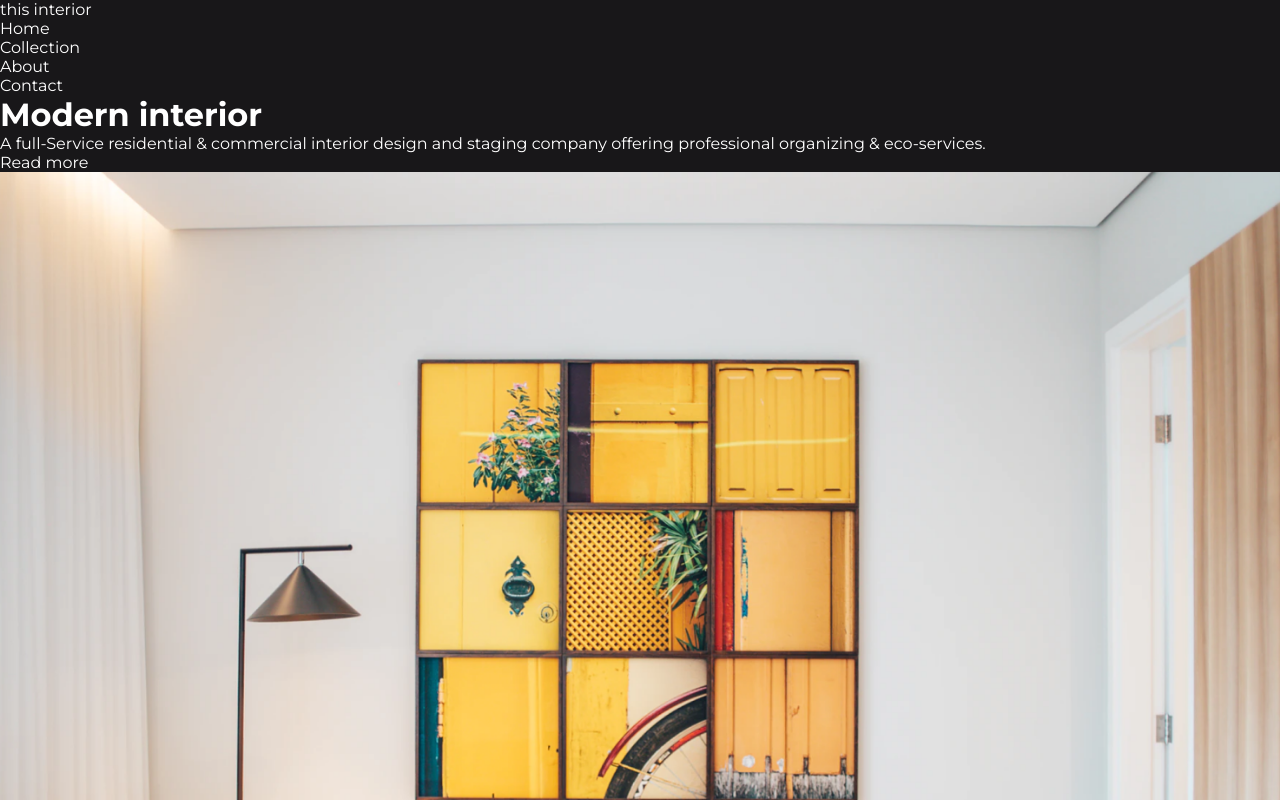
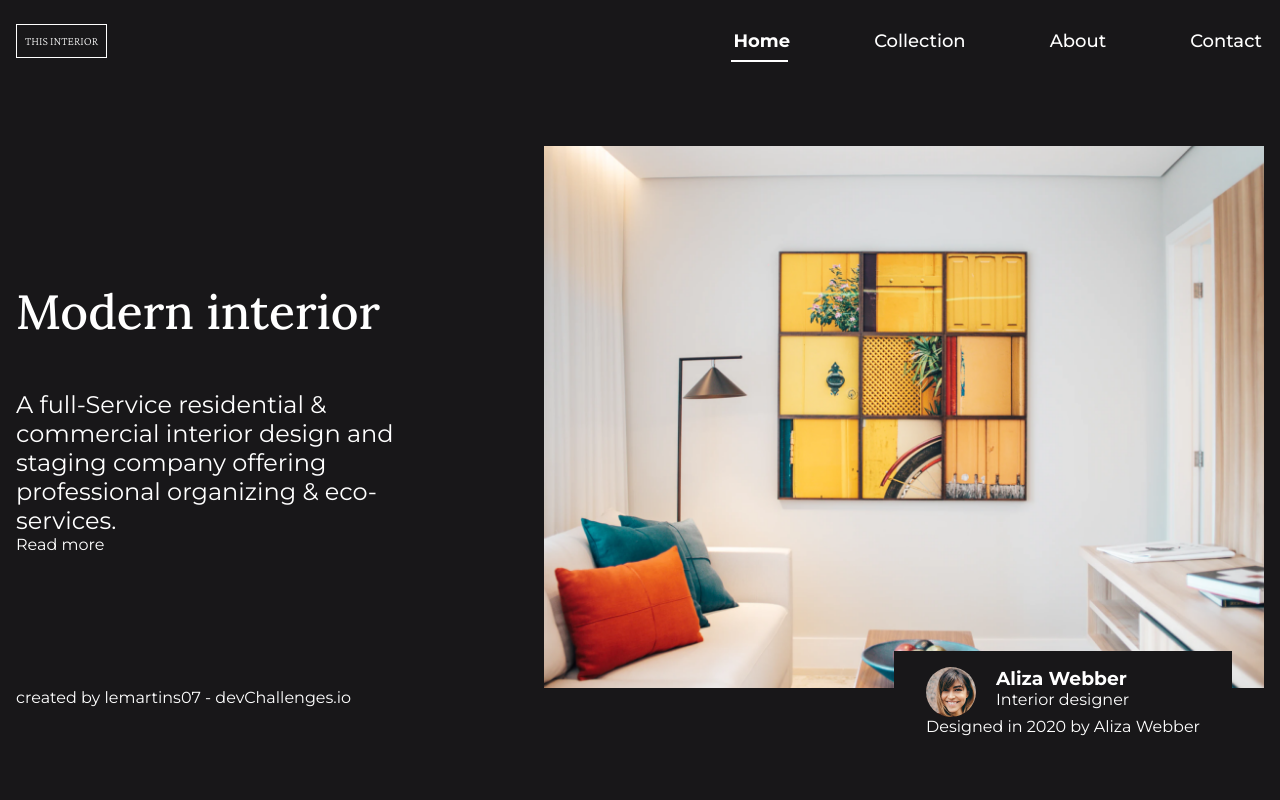
Before and after one commit to lemartins07/devchallenges-Interior-consultant, a website: page index.html in a window 1280 px wide. Shown: the top 800 px of the page. Drawn offline with nearby package versions, Linux system fonts and the light colour scheme.

Commit message:
Main started

```diff
--- a/assets/scss/_global.scss
+++ b/assets/scss/_global.scss
@@ -13,4 +13,5 @@ a {
 .container {
   max-width: 1440px;
   margin: 0 auto;
+  padding: 0 1rem;
 }
--- a/assets/scss/_header.scss
+++ b/assets/scss/_header.scss
@@ -0,0 +1,53 @@
+.header {
+  margin-bottom: 4rem;
+}
+
+.nav {
+  display: flex;
+  justify-content: space-between;
+  align-items: center;
+  padding: 1.5rem 0;
+
+  &__logo {
+    border: 1px solid #fff;
+    display: inline-block;
+    padding: 0.5rem;
+    font-family: "Crimson Pro";
+    font-style: normal;
+    font-weight: 200;
+    font-size: $font-size-xs;
+    line-height: 1rem;
+    text-transform: uppercase;
+  }
+
+  &__menu {
+    display: flex;
+    gap: 5rem;
+
+    &-link {
+      font-family: "Montserrat";
+      font-weight: $font-semi-bold;
+      font-size: $font-size-m;
+      line-height: 1.375rem;
+      border: 2px solid transparent;
+      position: relative;
+    }
+
+    &-link--active,
+    &-link:hover {
+      font-weight: $font-bold;
+    }
+
+    &-link--active::after,
+    &-link:hover::after {
+      content: "";
+      display: block;
+      width: 100%;
+      height: 2px;
+      background: $color-white;
+      box-sizing: border-box;
+      position: absolute;
+      top: 30px;
+    }
+  }
+}
--- a/assets/scss/_main.scss
+++ b/assets/scss/_main.scss
@@ -0,0 +1,51 @@
+.main {
+  display: flex;
+  align-items: center;
+  gap: 8rem;
+
+  .main__hero {
+    min-width: 400px;
+    &-title {
+      font-family: "Lora";
+      font-weight: $font-semi-bold;
+      font-size: $font-size-xl;
+      line-height: 61px;
+      margin-bottom: 3rem;
+    }
+
+    &-description {
+      font-family: "Montserrat";
+      font-weight: $font-normal;
+      font-size: $font-size-l;
+      line-height: 29px;
+      max-width: 400px;
+    }
+  }
+
+  &__hero-img {
+    position: relative;
+
+    &-banner {
+      max-height: 555px;
+    }
+
+    .main__card {
+      background: $color-black;
+      position: absolute;
+      right: 2rem;
+      bottom: -4rem;
+      padding: 1rem 2rem;
+
+      &-img {
+        display: flex;
+        gap: 20px;
+      }
+
+      .main__card-img img {
+        border-radius: 50%;
+        width: 50px;
+        height: 50px;
+      }
+    }
+  }
+}
--- a/assets/scss/_variables.scss
+++ b/assets/scss/_variables.scss
@@ -7,6 +7,12 @@ $font-bold: 700;
 $font-semi-bold: 500;
 $font-normal: 400;
 
+$font-size-xs: 0.75rem; // 12px;
+$font-size-s: 0.875rem; // 14px;
+$font-size-m: 1.125rem; // 18px;
+$font-size-l: 1.5rem; // 24px;
+$font-size-xl: 3rem; // 48px;
+
 $color-black: #181719;
 $color-white: #fff;
 $color-gray: #a9a9a9;
--- a/index.html
+++ b/index.html
@@ -22,7 +22,7 @@
     <nav class="nav">
       <a class="nav__logo" href="#">this interior</a>
       <ul class="nav__menu">
-        <li class="nav__menu-item"><a class="nav__menu-link" href="#">Home</a></li>
+        <li class="nav__menu-item"><a class="nav__menu-link nav__menu-link--active" href="#">Home</a></li>
         <li class="nav__menu-item"><a class="nav__menu-link" href="#">Collection</a></li>
         <li class="nav__menu-item"><a class="nav__menu-link" href="#">About</a></li>
         <li class="nav__menu-item"><a class="nav__menu-link" href="#">Contact</a></li>
@@ -38,7 +38,7 @@
       <a class="main__hero-link" href="#">Read more</a>
     </div>
     <div class="main__hero-img">
-      <img src="assets/img/photo1.png" alt="photo1">
+      <img class="main__hero-img-banner" src="assets/img/photo1.png" alt="photo1">
       <div class="main__card">
         <div class="main__card-img">
           <img src="assets/img/photo2.png" alt="photo2">
```
Also changed, not shown: assets/css/styles.css.
